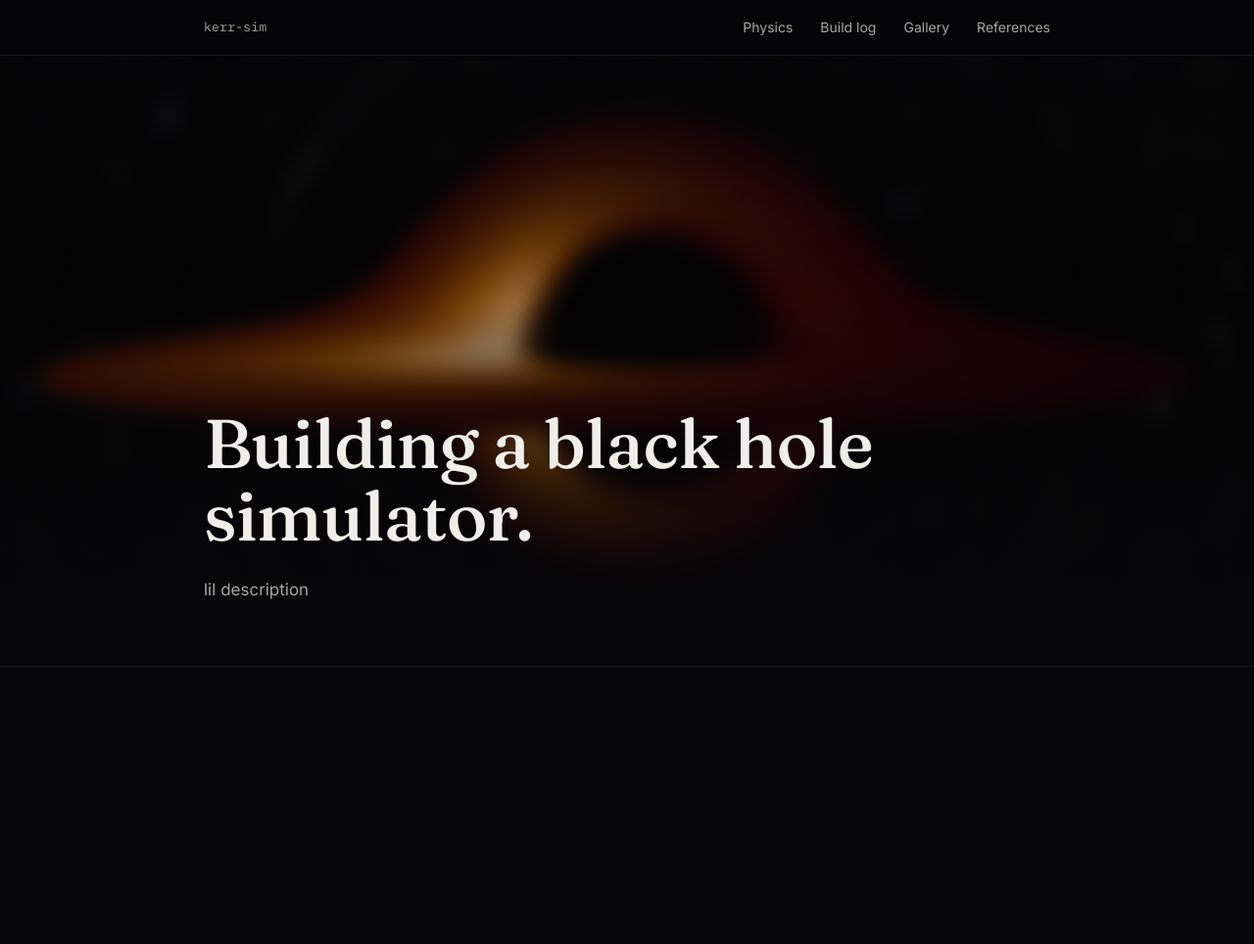
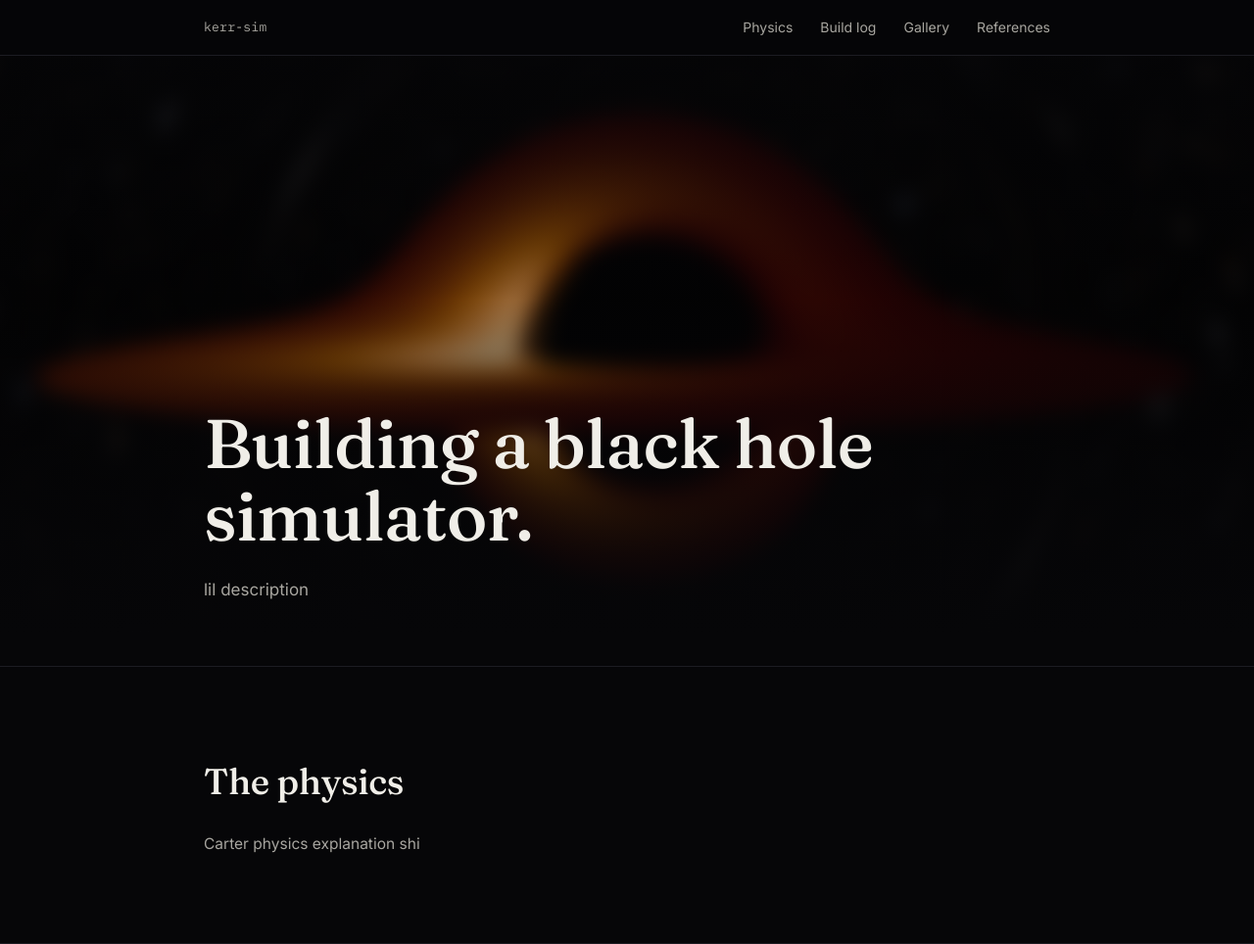
Before and after one commit to carjorobinson03-cloud/Kerr-Black-Hole-Simulation, a plain HTML site: page website/index.html in a window 1280 px wide. Shown: the whole page at 98% size. Before the commit the page ends 800 px from the top, so only its background shows below. Drawn offline with Linux system fonts and the light colour scheme.

Commit message:
physics section

```diff
--- a/website/index.html
+++ b/website/index.html
@@ -32,5 +32,14 @@
                 </p>
             </div>
         </div>
+
+        <section id="physics">
+            <div class="wrap">
+                <h2>The physics</h2>
+                <p class="text">
+                    Carter physics explanation shi
+                </p>
+                </div>
+        </section>
     </body>
 </html>
--- a/website/style.css
+++ b/website/style.css
@@ -121,3 +121,30 @@ h1{
     font-size:1.0625rem;
     color:var(--light-grey);
 }
+
+section{
+    padding:5.5rem 0;
+    border-bottom:1px solid var(--line);
+}
+
+h2{
+    font-family: var(--serif);
+    font-weight: 500;
+    font-size: clamp(1.7rem, 3vw, 2.3rem);
+    letter-spacing: -0.01em;
+    margin-bottom: 1.375rem;
+    max-width: 22ch;
+}
+
+p{
+    color: var(--light-grey);
+    font-size: 0.97rem;
+}
+
+p + p{
+    margin-top: 0.875rem;
+}
+
+.text{
+    max-width: 62ch;
+}
```
